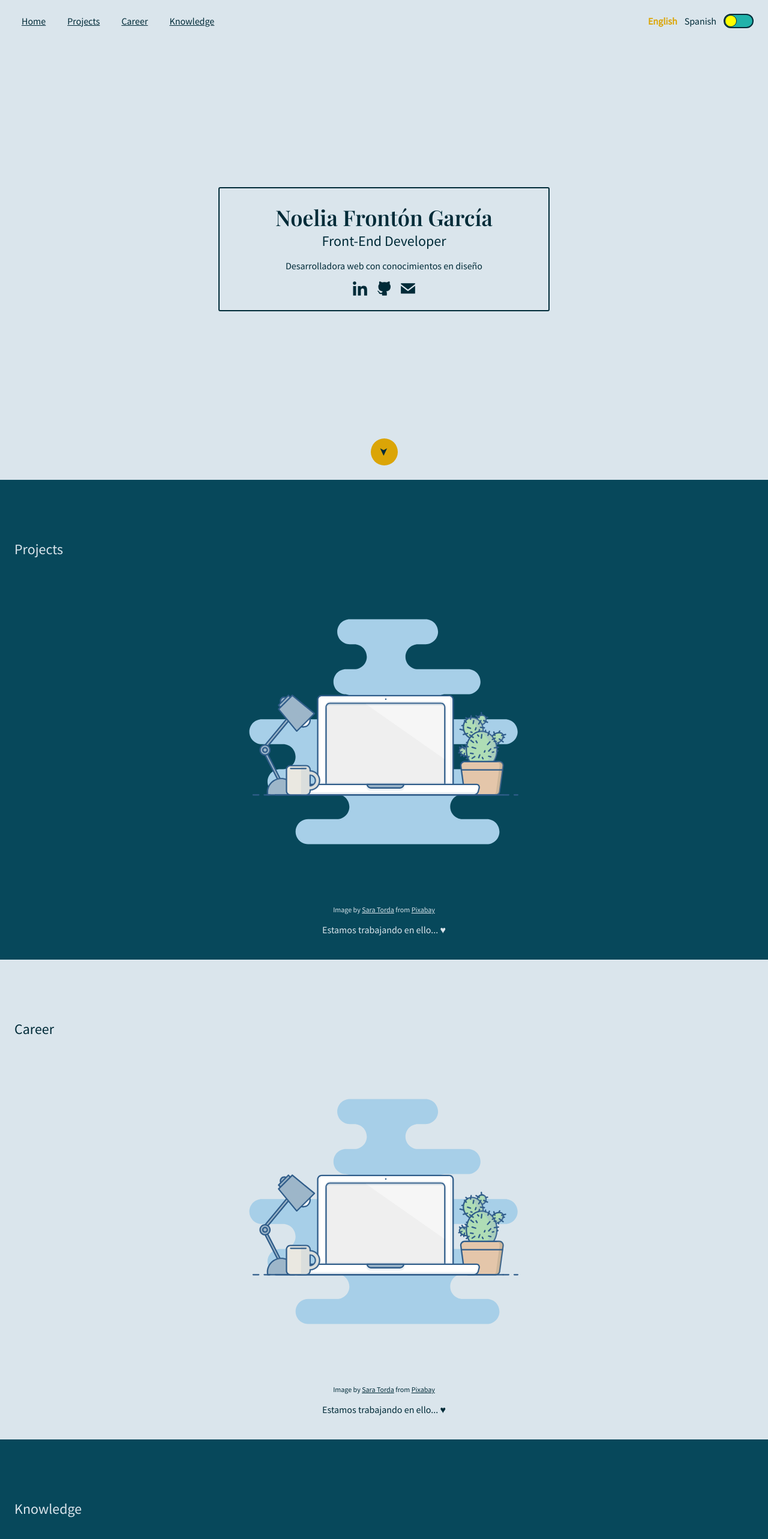
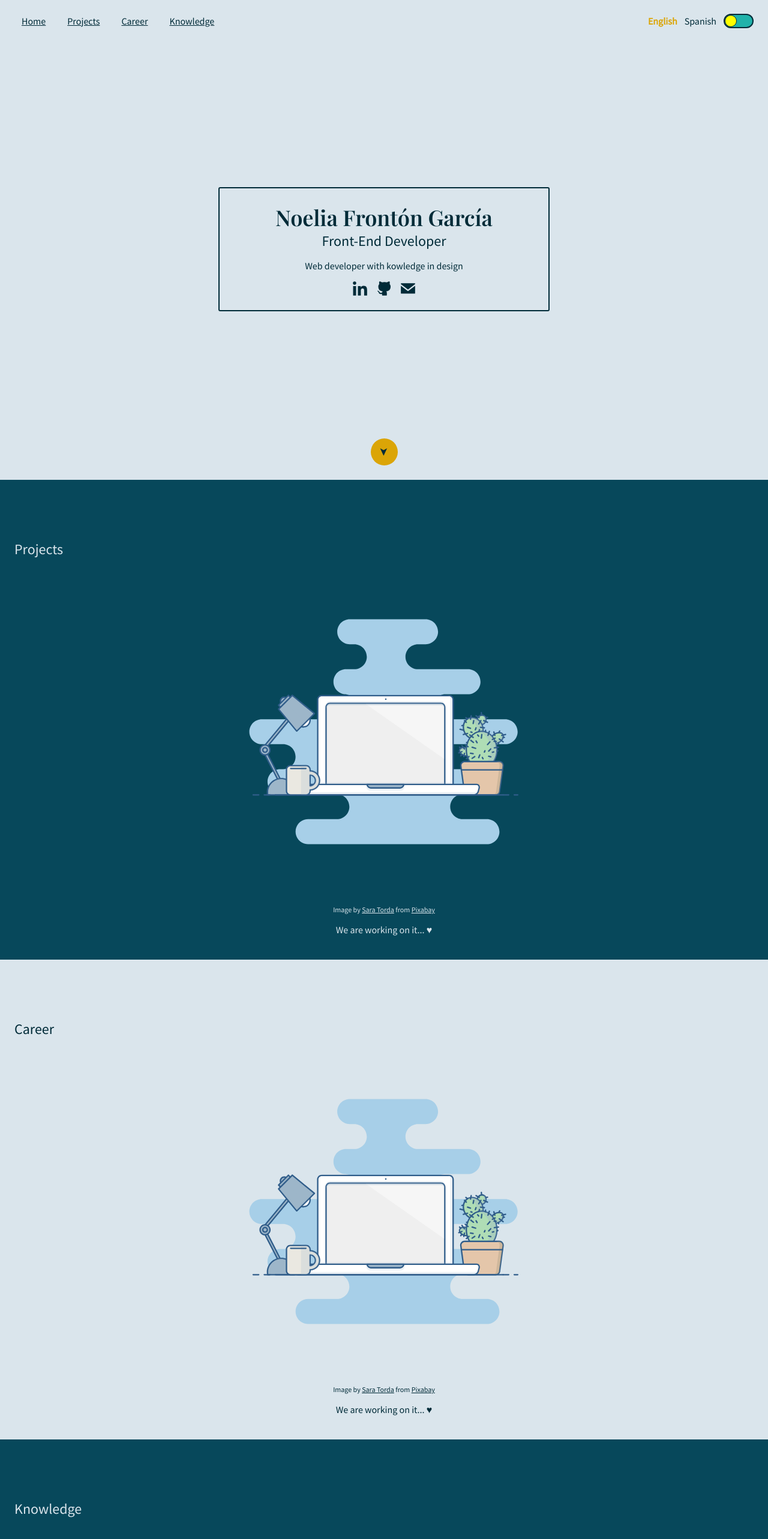
Before and after one commit to Noelia-F/my-page, a React (Create React App) app: page / in a window 1280 px wide. Shown: the top 2566 px of the page at 60% size. Built offline with nearby package versions, Linux system fonts and the light colour scheme.

Commit message:
translate: web

```diff
--- a/src/i18n.tsx
+++ b/src/i18n.tsx
@@ -23,6 +23,8 @@ i18n
           projects: 'Projects',
           career: 'Career',
           knowledge: 'Knowledge',
+          homeDescription: 'Web developer with kowledge in design',
+          workingProcess: 'We are working on it...'
         }
       },
       es: {
@@ -31,6 +33,8 @@ i18n
           projects: 'Proyectos',
           career: 'Trayectoria',
           knowledge: 'Conocimientos',
+          homeDescription: 'Desarrolladora web con conocimientos en diseño',
+          workingProcess: 'Estamos trabajando en ello...'
         }
       }
     }
--- a/src/pages/Career/Career.tsx
+++ b/src/pages/Career/Career.tsx
@@ -10,7 +10,7 @@ const Career: React.FunctionComponent = () => {
       <h2 className="App-subtitle">{t('career')}</h2>
       <Working />
       <span className='App-notes'>Image by <a className='App-link' href='https://pixabay.com/users/sara_torda-888816/?utm_source=link-attribution&amp;utm_medium=referral&amp;utm_campaign=image&amp;utm_content=2298286'>Sara Torda</a> from <a className='App-link' href='https://pixabay.com//?utm_source=link-attribution&amp;utm_medium=referral&amp;utm_campaign=image&amp;utm_content=2298286'>Pixabay</a></span>
-      <p className='App-description'>Estamos trabajando en ello... &#9829;</p>
+      <p className='App-description'>{t('workingProcess')} &#9829;</p>
     </section>
   );
 }
--- a/src/pages/Home/Home.tsx
+++ b/src/pages/Home/Home.tsx
@@ -2,15 +2,17 @@ import React from 'react';
 import './Home.css';
 import SocialMedia from '../../components/Social-media/Social-media';
 import Button from '../../components/Button/Button';
+import { useTranslation } from 'react-i18next';
 
 const Home: React.FunctionComponent = () => {
+  const { t } = useTranslation();
   return (
     <section className="App-section">
       <div className='App-main__content'>
         <article className="App-title-box">
           <h1 className="App-title">Noelia Frontón García</h1>
           <h2 className="App-subtitle">Front-End Developer</h2>
-          <p className="App-description">Desarrolladora web con conocimientos en diseño</p>
+          <p className="App-description">{t('homeDescription')}</p>
           <SocialMedia />
         </article>
       </div>
--- a/src/pages/Knowledge/Knowledge.tsx
+++ b/src/pages/Knowledge/Knowledge.tsx
@@ -10,7 +10,7 @@ const Knowledge: React.FunctionComponent = () => {
       <h2 className="App-subtitle">{t('knowledge')}</h2>
       <Working />
       <span className='App-notes'>Image by <a className='App-link' href='https://pixabay.com/users/sara_torda-888816/?utm_source=link-attribution&amp;utm_medium=referral&amp;utm_campaign=image&amp;utm_content=2298286'>Sara Torda</a> from <a className='App-link' href='https://pixabay.com//?utm_source=link-attribution&amp;utm_medium=referral&amp;utm_campaign=image&amp;utm_content=2298286'>Pixabay</a></span>
-      <p className='App-description'>Estamos trabajando en ello... &#9829;</p>
+      <p className='App-description'>{t('workingProcess')} &#9829;</p>
     </section>
   );
 }
--- a/src/pages/projects/Projects.tsx
+++ b/src/pages/projects/Projects.tsx
@@ -10,7 +10,7 @@ const Projects: React.FunctionComponent = () => {
       <h2 className="App-subtitle">{t('projects')}</h2>
       <Working />
       <span className='App-notes'>Image by <a className='App-link' href='https://pixabay.com/users/sara_torda-888816/?utm_source=link-attribution&amp;utm_medium=referral&amp;utm_campaign=image&amp;utm_content=2298286'>Sara Torda</a> from <a className='App-link' href='https://pixabay.com//?utm_source=link-attribution&amp;utm_medium=referral&amp;utm_campaign=image&amp;utm_content=2298286'>Pixabay</a></span>
-      <p className='App-description'>Estamos trabajando en ello... &#9829;</p>
+      <p className='App-description'>{t('workingProcess')} &#9829;</p>
     </section>
   );
 }
```
